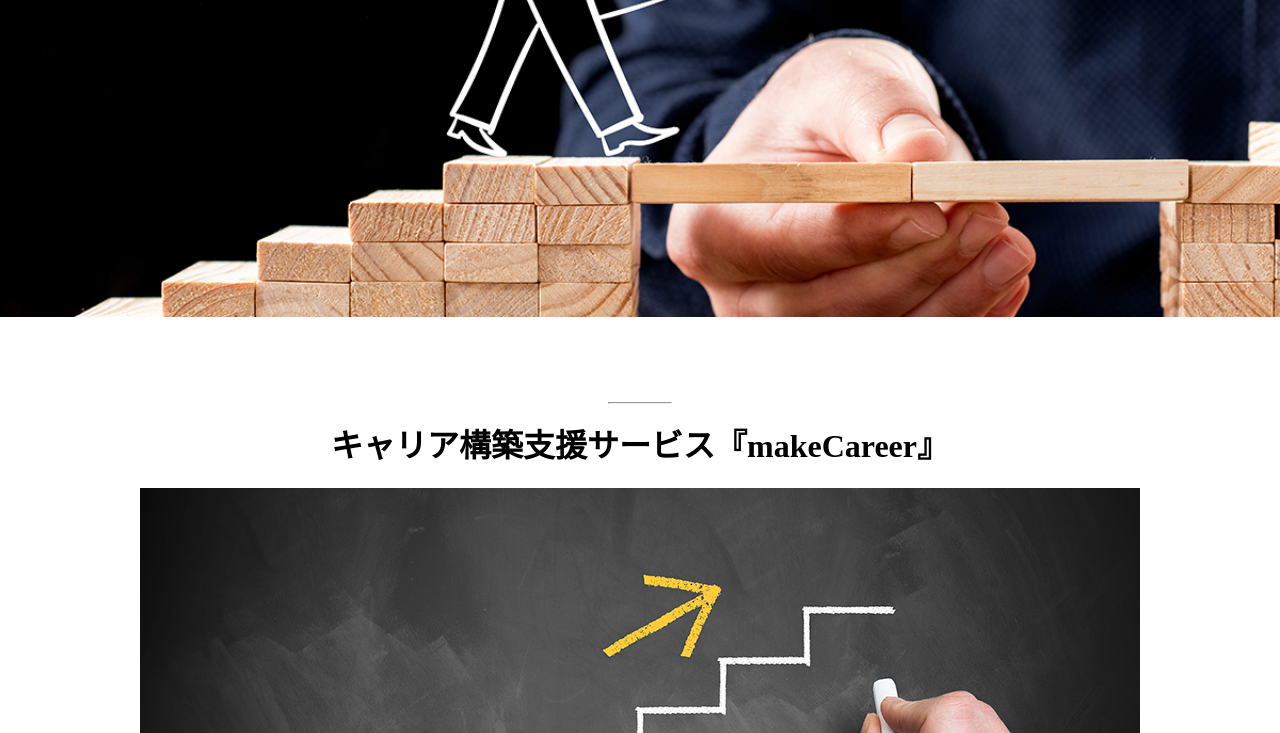
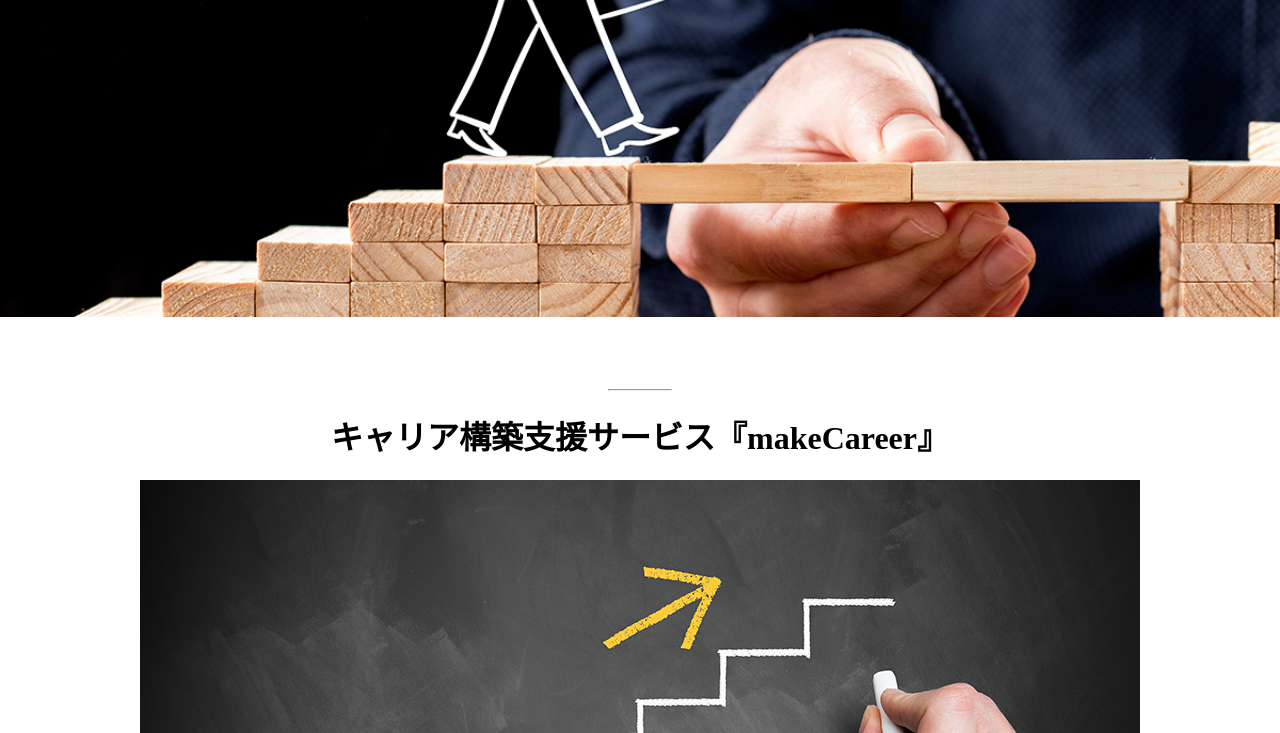
Before and after one commit to suzukikoya/suzukikoyaHP, a plain HTML site: page index_entry.html in a window 1280 px wide. Shown: the part 67-800 px from the top of the page. Drawn offline with nearby package versions, Linux system fonts and the light colour scheme.

Commit message:
AnotherHTML_修正対応別ページ_part2

```diff
--- a/index_entry.html
+++ b/index_entry.html
@@ -57,8 +57,9 @@
   </header>
 
   <div class="career-items">
+    <hr class="items-hr">
     <h1 class="items-font">
-      <hr class="items-hr">キャリア構築支援サービス『makeCareer』
+      キャリア構築支援サービス『makeCareer』
     </h1>
     <div class="career-items-img">
       <img class="career-items-img-layout" src="./entry_img/carreer.jpg" alt="キャリア支援サービスの写真">
```
Also changed, not shown: index_contact.html (+1 -2 lines).
